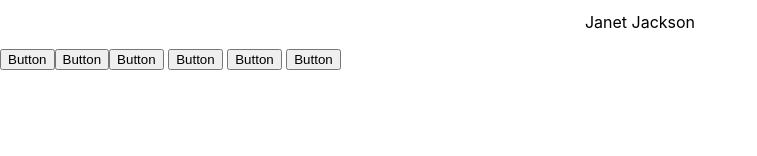
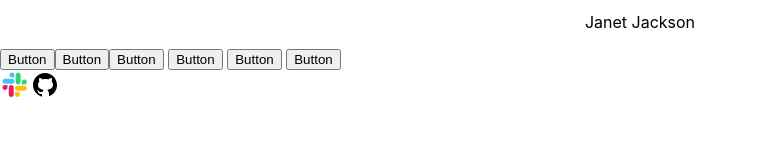
Before and after one commit to jiboladestiny/zuri-task-profile, a React (Create React App) app: page / in a window 1280 px wide. Shown: the part 144-300 px from the top of the page, without its empty margins (0-757 px from the left). Built offline with nearby package versions, Linux system fonts and the light colour scheme; the HTML template or start-up script is replaced by a standard one.

Commit message:
added social links

```diff
--- /dev/null
+++ b/src/components/Socialicons.jsx
@@ -0,0 +1,15 @@
+import React from 'react'
+import slack from '../asset/image/icons8-slack-new.svg'
+import github from '../asset/image/icons8-github.svg'
+const Socialicons = () => {
+  return (
+    <div className="sociallink d-flex justify-content-center mt-5 mb-5">
+      <div className='d-flex align-items-center'>
+        <img className='me-1' src={slack} alt="" width="30" height="30"/>
+        <img src={github} alt="" />
+      </div>
+    </div>
+  );
+}
+
+export default Socialicons
--- a/src/components/Wrapper.jsx
+++ b/src/components/Wrapper.jsx
@@ -1,6 +1,7 @@
 import React from 'react'
 import Profiledetail from './Profiledetail'
 import Profilelink from './Profilelink'
+import Socialicons from './Socialicons'
 
 const Wrapper = () => {
   return (
@@ -8,6 +9,7 @@
 
         <Profiledetail/>
         <Profilelink/>
+        <Socialicons/>
     </div>
   )
 }
```
Also changed, not shown: src/asset/image/icons8-github.svg (added), src/asset/image/icons8-slack-new.svg (added).
